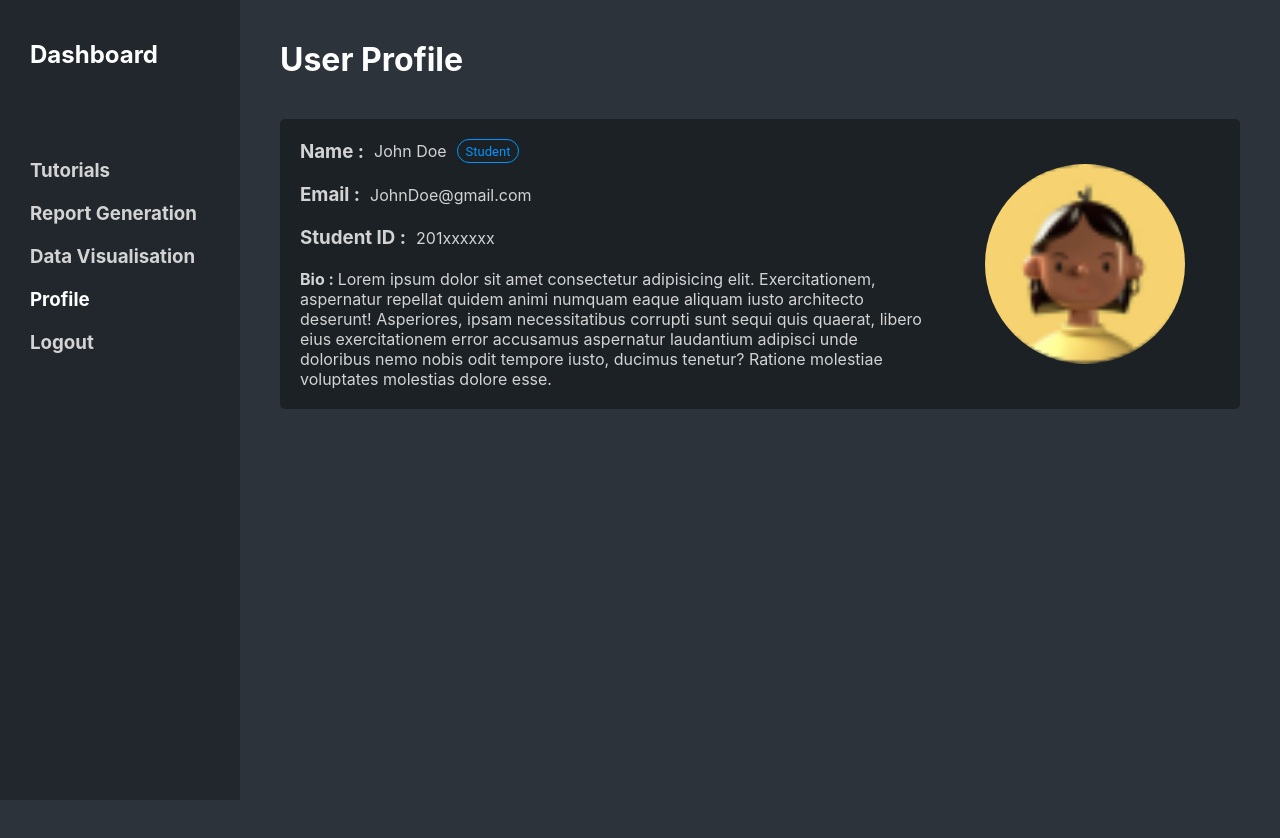
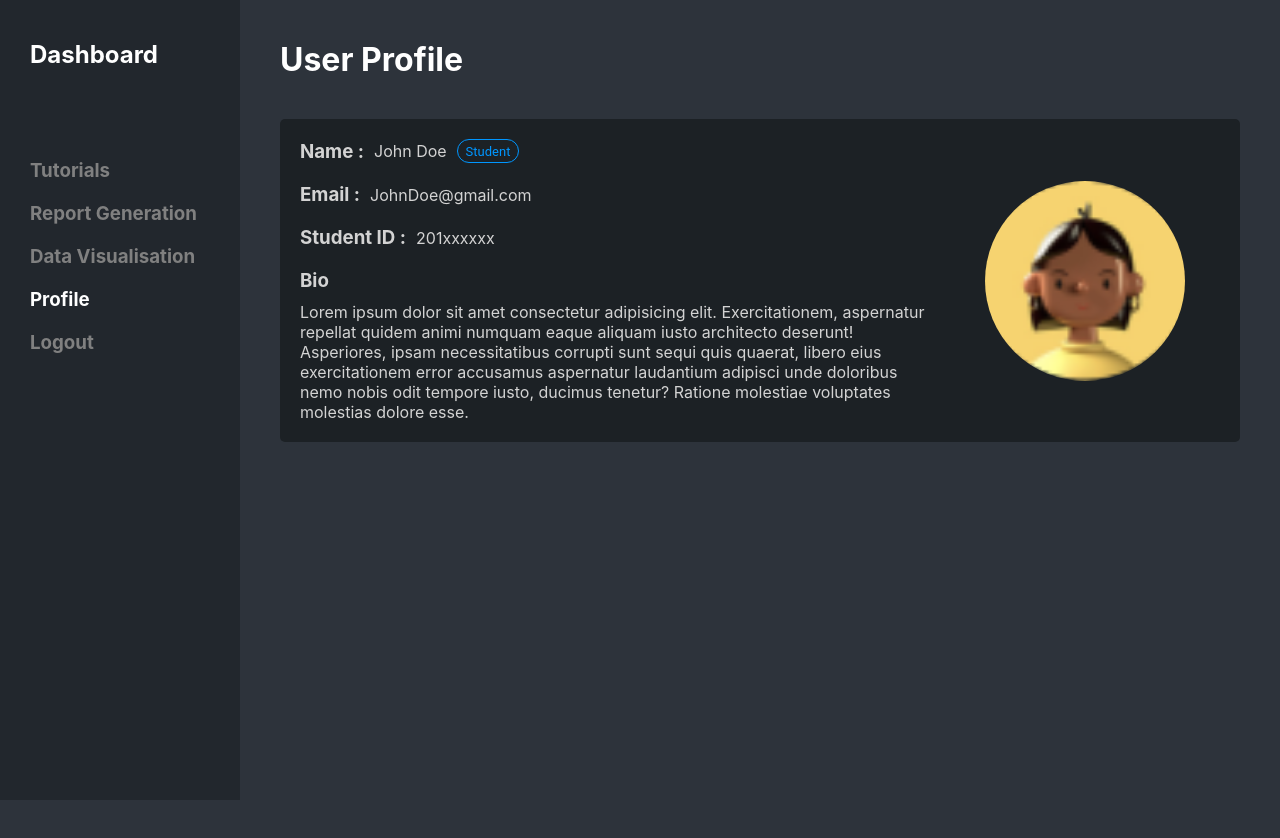
Before and after one commit to defalt18/letshpc2, a React (Create React App) app: page /1/dashboard in a window 1280 px wide. Both pictures are taken after a click on the element "Profile". Built offline with nearby package versions, Linux system fonts and the light colour scheme.

Commit message:
Minor Fixes

```diff
--- a/src/Pages/Dashboard/Dashboard.css
+++ b/src/Pages/Dashboard/Dashboard.css
@@ -78,6 +78,12 @@
     align-items: center;
 }
 
+.bio{
+    display: flex;
+    flex-direction: column;
+    gap: 10px;
+}
+
 .desc__profile{
     display: flex;
     flex-direction: column;
--- a/src/Pages/Dashboard/Dashboard.jsx
+++ b/src/Pages/Dashboard/Dashboard.jsx
@@ -15,11 +15,11 @@ function Dashboard() {
         <div class="dashboard__home">
             <div class="sidebar">
                 <h2>Dashboard</h2>
-                <h3 style={{ color: `${page === 0 ? "white" : "lightgray"}` }} onClick={() => setpage(0)}>Tutorials</h3>
-                <h3 style={{ color: `${page === 1 ? "white" : "lightgray"}` }} onClick={() => setpage(1)}>Report Generation</h3>
-                <h3 style={{ color: `${page === 2 ? "white" : "lightgray"}` }} onClick={() => setpage(2)}>Data Visualisation</h3>
-                <h3 style={{ color: `${page === 3 ? "white" : "lightgray"}` }} onClick={() => setpage(3)}>Profile</h3>
-                <h3><a href="/" style={{ textDecoration: 'none', color: "lightgray" }}>Logout</a></h3>
+                <h3 style={{ color: `${page === 0 ? "white" : "gray"}` }} onClick={() => setpage(0)}>Tutorials</h3>
+                <h3 style={{ color: `${page === 1 ? "white" : "gray"}` }} onClick={() => setpage(1)}>Report Generation</h3>
+                <h3 style={{ color: `${page === 2 ? "white" : "gray"}` }} onClick={() => setpage(2)}>Data Visualisation</h3>
+                <h3 style={{ color: `${page === 3 ? "white" : "gray"}` }} onClick={() => setpage(3)}>Profile</h3>
+                <h3><a href="/" style={{ textDecoration: 'none', color: "gray" }}>Logout</a></h3>
             </div>
             {
                 page === 0 ?
@@ -103,8 +103,9 @@ function Dashboard() {
                                     <h3>Student ID :</h3>
                                     <p>201xxxxxx</p>
                                 </div>
-                                <div className="info">
-                                    <p><b>Bio : </b>Lorem ipsum dolor sit amet consectetur adipisicing elit. Exercitationem, aspernatur repellat quidem animi numquam eaque aliquam iusto architecto deserunt! Asperiores, ipsam necessitatibus corrupti sunt sequi quis quaerat, libero eius exercitationem error accusamus aspernatur laudantium adipisci
+                                <div class="bio">
+                                    <h3>Bio</h3>
+                                    <p>Lorem ipsum dolor sit amet consectetur adipisicing elit. Exercitationem, aspernatur repellat quidem animi numquam eaque aliquam iusto architecto deserunt! Asperiores, ipsam necessitatibus corrupti sunt sequi quis quaerat, libero eius exercitationem error accusamus aspernatur laudantium adipisci
                                         unde doloribus nemo nobis odit tempore iusto, ducimus tenetur? Ratione molestiae voluptates molestias dolore esse.</p>
                                 </div>
                             </div>
```
